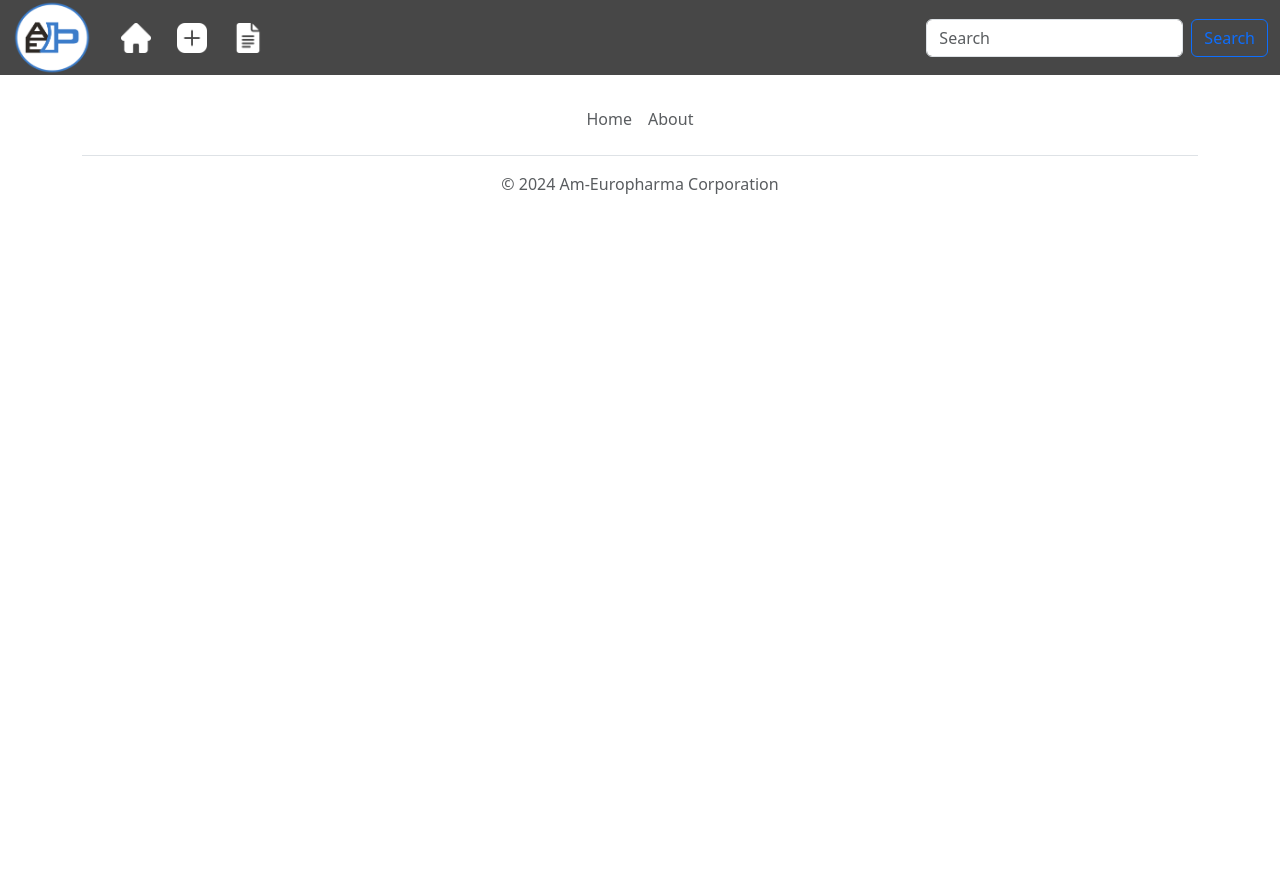
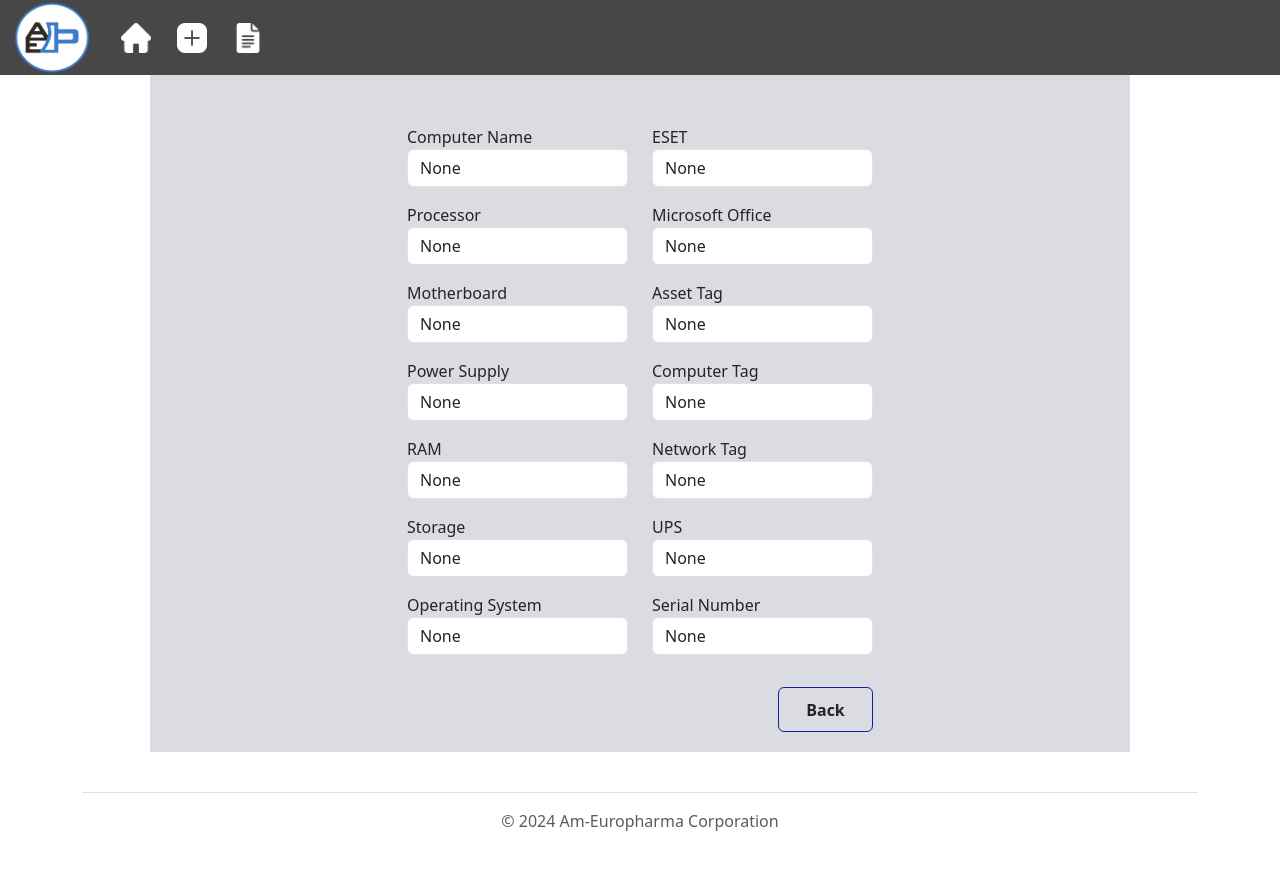
Before and after one commit to vncebrmjo/AM-EUROPHARMA_Computer_Inventory, a Flask app: page /details in a window 1280 px wide. Before the commit the page ends 194 px from the top, so only its background shows below. Run offline with Flask 3, Linux system fonts and the light colour scheme; data that the repository does not hold is empty.

Commit message:
main_page design, details.html design, restructure database in main.py

```diff
--- a/db_utils.py
+++ /dev/null
@@ -1,27 +0,0 @@
-import pyodbc as odbcconn
-
-
-connect = odbcconn.connect("Driver={ODBC Driver 13 for SQL Server};"
-                        "Server=ICT_LAPTOP02S;"
-                        "Database=eDevInventoy;"
-                        "Trusted_Connection=yes;")
-
-def main_page_db(department):
-    cursor = connect.cursor()
-    if department:
-        cursor.execute("SELECT * FROM Computers WHERE Department = ?",
-                       ( department,))
-    else:
-        cursor.execute("SELECT * FROM Computers")
-
-    department = cursor.fetchall()
-    cursor.close()
-    return department
-
-def details_db():
-    cursor = connect.cursor()
-    cursor.execute("SELECT * FROM Computers")
-
-    details = cursor.fetchall()
-    cursor.close()
-    return details
--- a/main.py
+++ b/main.py
@@ -1,5 +1,4 @@
 from flask import Flask, render_template, request, url_for
-from db_utils import main_page_db, details_db
 import pyodbc as odbcconn
 
 app = Flask(__name__)
@@ -13,19 +12,49 @@ connect = odbcconn.connect("Driver={ODBC Driver 13 for SQL Server};"
 
 @app.route('/', methods=['POST', 'GET'])
 def main_page():
+    cursor = connect.cursor()
+    department = request.form.get('department')
+
     if request.method == 'POST':
-        selected_department = request.form.get('department')
+        cursor.execute("SELECT * FROM Computers WHERE Department = ?",
+                       (department,))
+
     else:
-        selected_department = None
+        cursor.execute("SELECT * FROM Computers")
 
-    data = main_page_db(selected_department)
+    data = cursor.fetchall()
+    cursor.close()
 
-    return render_template('main_page.html', data=data)
+    return render_template('main_page.html', department=department, data=data)
 
-@app.route('/details')
+@app.route('/details', methods=['GET', 'POST'])
 def details():
-    fetch = details_db()
-    return render_template('details.html', fetch=fetch)
+    if request.method == 'GET':
+        id = request.args.get('id')
+        user = request.args.get('user')
+        computer_name = request.args.get('computer_name')
+        processor = request.args.get('processor')
+        motherboard = request.args.get('motherboard')
+        power_supply = request.args.get('power_supply')
+        ram = request.args.get('ram')
+        storage = request.args.get('storage')
+        os = request.args.get('os')
+        eset = request.args.get('eset')
+        msoffice = request.args.get('msoffice')
+        asset_tag = request.args.get('asset_tag')
+        computer_tag = request.args.get('computer_tag')
+        network_tag = request.args.get('network_tag')
+        ups = request.args.get('ups')
+        serial_number = request.args.get('serial_number')
+
+        cursor = connect.cursor()
+        cursor.execute("SELECT * FROM Computers WHERE ID = ?",
+                       (id,))
+        details = cursor.fetchone()
+
+    return render_template('details.html', id=id, processor=processor, motherboard=motherboard, power_supply=power_supply,
+                           ram=ram, storage=storage, os=os, eset=eset, msoffice=msoffice, asset_tag=asset_tag, computer_tag=computer_tag,
+                           network_tag=network_tag, ups=ups, serial_number=serial_number, details=details, user=user, computer_name=computer_name)
 
 @app.route('/Add_Inventory')
 def Add_Inventory():
--- a/static/css/design.css
+++ b/static/css/design.css
@@ -54,12 +54,12 @@ padding: 25px;
 }
 
 #save_button{
-    height: 40px;
-    width: 90px;
+    height: 45px;
+    width: 95px;
 }
 #clear_button{
-    height: 40px;
-    width: 90px;
+    height: 45px;
+    width: 95px;
 }
 
 #user_button{
@@ -96,10 +96,34 @@ padding: 25px;
     margin-left: 20px;
     padding: 0px;
 }
+
+#search_bar{
+    height: 40px;
+    width: 250px;
+    margin-top: 10px;
+    margin-left: 40px;
+    margin-bottom: 20px;
+    padding: 0px;
+}
+
+
+
 #filter_button{
-    width: 10%;
+    width: 20px;
     margin-top: 10px;
+     padding-left: 0px;
 
+}
+
+.btn-primary-outline {
+
+    border-color: #1D1D98; /* Border color */
+}
+
+.btn-primary-outline:hover{
+     background-color: #1D1D98; /* Hover color */
+    border-color: #1D1D98; /* Hover border color */
+    color: white;
 }
 
 #menu_bar{
@@ -110,6 +134,12 @@ padding: 25px;
 #logo{
     height: 75px;
     width: 80px;
+}
+
+#filter{
+    height: 35px;
+    width: 30x;
+    margin-left: 0px;
 }
 
 #home{
@@ -137,8 +167,30 @@ padding: 25px;
 }
 
 #body_color{
-    background-color: #F7F7FF;
+    background-color: #DBDBE2;
 }
 #navigation{
     padding: 0;
 }
+
+#detail_row{
+    margin-top: 55;
+}
+
+#btn_back{
+    height: 45px;
+    width: 95px;
+}
+
+#column{
+    background-color: #DBDBE2;
+    margin-left: 150px;
+    margin-right: 150px;
+    padding-top: 50px;
+    padding-bottom: 20px;
+
+}
+
+#details_color{
+    background-color: white;
+}
--- a/templates/Add_Inventory.html
+++ b/templates/Add_Inventory.html
@@ -26,8 +26,8 @@
 <br>
 <br>
 <div class="d-grid gap-2 d-md-flex justify-content-md-center">
-  <button id="save_button" class="btn btn-primary me-md-1" type="button">Save</button>
-  <button id="clear_button" class="btn btn-outline-danger" type="button">Clear</button>
+  <button id="save_button" class="btn btn-primary me-md-1 fw-semibold" type="button">Save</button>
+  <button id="clear_button" class="btn btn-outline-danger fw-semibold" type="button">Clear</button>
 </div>
 
 
--- a/templates/Footer.html
+++ b/templates/Footer.html
@@ -1,8 +1,10 @@
 <div class="container">
   <footer class="py-2 my-3">
     <ul class="nav justify-content-center border-bottom pb-3 mb-3">
+      <!--
       <li class="nav-item"><a  target="_blank" href="" class="nav-link px-2 text-muted">Home</a></li>
       <li class="nav-item"><a  target="_blank" href="" class="nav-link px-2 text-muted">About</a></li>
+      -->
     </ul>
     <p class="text-center text-muted">&copy; 2024 Am-Europharma Corporation</p>
   </footer>
--- a/templates/Header.html
+++ b/templates/Header.html
@@ -17,10 +17,12 @@
           <a class="nav-link" href="#"><img src="static/icons/logs.png" class="img-fluid" id="logs"></a>
         </li>
       </ul>
+      <!--
       <form class="d-flex" role="search">
         <input class="form-control me-2" type="search" placeholder="Search" aria-label="Search">
-        <button class="btn btn-outline-primary" type="submit">Search</button>
+        <button class="btn btn-primary-outline" type="submit">Search</button>
       </form>
+      -->
     </div>
   </div>
 </nav>
--- a/templates/details.html
+++ b/templates/details.html
@@ -11,25 +11,108 @@
 
 </head>
 {% include 'Header.html' %}
-<body>
-    {% for computer in data %}
-    <div class="row d-flex justify-content-start align items-center" id="view{{computer.0}}">
-        <div class="col-md-12">
+<body id="details_color">
 
 
-        <div class="row d-flex justify-content-center">
              <form action="{{ url_for('details') }}" method="POST">
-            <div class="col-md-mb-3 text-center">
-                 <input type="hidden"  name="id" value="{{computer.0}}">
-                     <input type="text" class="form-control" name="name" value="{{computer.1}}">
+
+
+                 <div class="row d-flex justify-content-center"  id="column">
+                    <br>
+            <div class="col-md-3 " >
+                <div class="row">
+
+                    <div class=" mb-3">
+                        <label> Computer Name</label>
+                        <input type="text" class="form-control" value="{{ computer_name }}" readonly>
+                    </div>
+
+
+                    <div class="mb-3">
+                        <label> Processor</label>
+                        <input type="text" class="form-control" value="{{ processor }}" readonly>
+                    </div>
+
+                    <div class="mb-3">
+                        <label>Motherboard</label>
+                        <input type="text" class="form-control" value="{{ motherboard }}" readonly>
+                    </div>
+
+                    <div class="mb-3">
+                        <label> Power Supply</label>
+                        <input type="text" class="form-control" value="{{ power_supply }}" readonly>
+                    </div>
+
+                    <div class="mb-3">
+                        <label> RAM</label>
+                        <input type="text" class="form-control" value="{{ ram }}" readonly>
+                    </div>
+
+                    <div class="mb-3">
+                        <label> Storage </label>
+                        <input type="text" class="form-control" value="{{ storage }}" readonly>
+                    </div>
+
+                    <div class="mb-3">
+                        <label> Operating System</label>
+                        <input type="text" class="form-control" value="{{ os }}" readonly>
+                    </div>
+
+                </div>
+
             </div>
-             </form>
-     {% endfor %}
-        </div>
+
+                <div class="col-md-3">
+                <div class="row">
+                    <div class="mb-3">
+                         <div class="mb-3">
+                        <label> ESET</label>
+                        <input type="text" class="form-control" value="{{ eset }}" readonly>
+                        </div>
+
+                    <div class="mb-3">
+                        <label> Microsoft Office</label>
+                        <input type="text" class="form-control" value="{{ msoffice }}" readonly>
+                    </div>
+
+                    <div class="mb-3">
+                        <label> Asset Tag</label>
+                        <input type="text" class="form-control" value="{{ asset_tag }}" readonly>
+                    </div>
+
+                        <div class="mb-3">
+                        <label> Computer Tag</label>
+                        <input type="text" class="form-control" value="{{ computer_tag }}" readonly>
+                    </div>
+
+                         <div class="mb-3">
+                        <label> Network Tag</label>
+                        <input type="text" class="form-control" value="{{ network_tag }}" readonly>
+                    </div>
+
+                        <div class="mb-3">
+                        <label> UPS </label>
+                        <input type="text" class="form-control" value="{{ ups }}" readonly>
+                    </div>
+
+                        <div class="mb-3">
+                        <label> Serial Number </label>
+                        <input type="text" class="form-control" value="{{ serial_number }}" readonly>
+                    </div>
+
+                </div>
+                        <a href="/">
+
+                            <button type="button" class="btn btn-primary-outline float-end fw-semibold" id="btn_back"> Back</button>
+                        </a>
+            </div>
 
 
         </div>
 
+                 </div>
+
+            </form>
 
 
 
```
Also changed, not shown: templates/main_page.html (+19 -4 lines), static/icons/edit.png, static/icons/filter.png (added), static/icons/icon_details.png.
